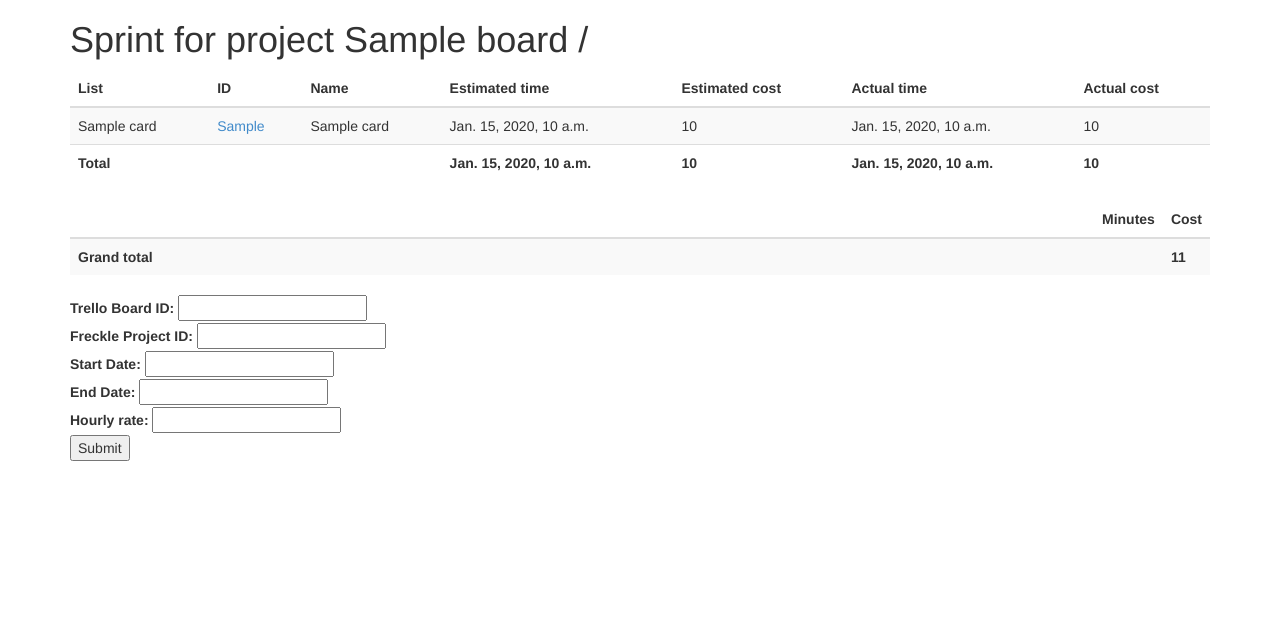
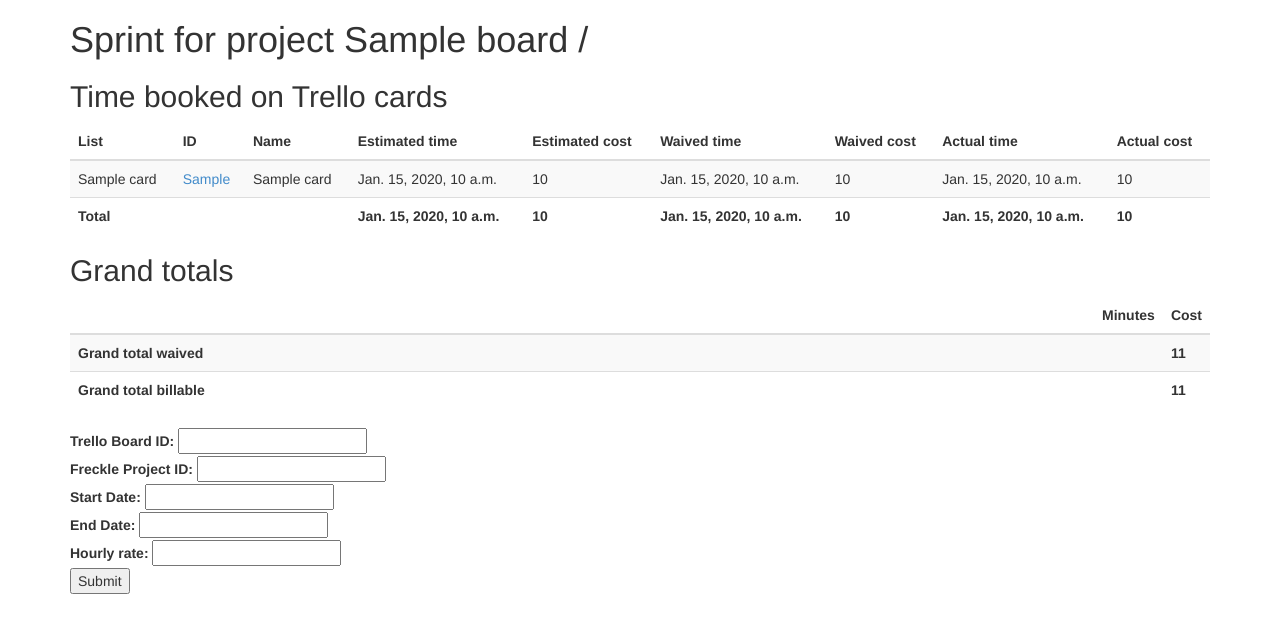
Before and after one commit to bitlabstudio/django-trello-freckle-sprints, a Django app: template sprints/templates/sprints/sprint_view.html in a window 1280 px wide. Shown: the top 633 px of the page. Run offline with Django 3.2, Linux system fonts and the light colour scheme; the template is opened without the code that fills it: most values are stand-ins (such as "Sample title", 1, 10 or a date in 2020); some libraries are stand-ins or nearby versions.

Commit message:
Added waived times to sprints view

```diff
--- a/sprints/templates/sprints/sprint_view.html
+++ b/sprints/templates/sprints/sprint_view.html
@@ -4,6 +4,7 @@
 {% block main %}
 <h1>{% trans "Sprint" %}{% if board %}{% blocktrans with board_name=board.name sprint_name=sprint.name %} for project {{ board_name }} / {{ sprint_name }}{% endblocktrans %}{% endif %}</h1>
 {% if cards %}
+    <h2>{% trans "Time booked on Trello cards" %}</h2>
     <table class="table table-striped">
         <thead>
             <tr>
@@ -12,6 +13,8 @@
                 <th>{% trans "Name" %}</th>
                 <th>{% trans "Estimated time" %}</th>
                 <th>{% trans "Estimated cost" %}</th>
+                <th>{% trans "Waived time" %}</th>
+                <th>{% trans "Waived cost" %}</th>
                 <th>{% trans "Actual time" %}</th>
                 <th>{% trans "Actual cost" %}</th>
             </tr>
@@ -24,6 +27,8 @@
                     <td>{{ card.name }}</td>
                     <td>{{ card.time_estimated }}</td>
                     <td>{{ card.cost_estimated }}</td>
+                    <td>{{ card.time_free }}</td>
+                    <td>{{ card.cost_free }}</td>
                     <td>{{ card.time_actual }}</td>
                     <td>{{ card.cost_actual }}</td>
                 </tr>
@@ -32,13 +37,17 @@
                     <td colspan="3"><strong>{% trans "Total" %}</strong></td>
                     <td><strong>{{ board.time_estimated_total }}</strong></td>
                     <td><strong>{{ board.cost_estimated_total }}</strong></td>
+                    <td><strong>{{ board.time_free_total }}</strong></td>
+                    <td><strong>{{ board.cost_free_total }}</strong></td>
                     <td><strong>{{ board.time_actual_total }}</strong></td>
                     <td><strong>{{ board.cost_actual_total }}</strong></td>
                 </tr>
         </tbody>
     </table>
 {% endif %}
+
 {% if entries.has_non_cards %}
+    <h2>{% trans "Time booked without Trello cards" %}</h2>
     <table class="table table-striped">
         <thead>
             <tr>
@@ -70,6 +79,7 @@
 {% endif %}
 
 {% if entries.has_free_non_cards %}
+    <h2>{% trans "Waived time booked without Trello cards" %}</h2>
     <table class="table table-striped">
         <thead>
             <tr>
@@ -101,6 +111,7 @@
 {% endif %}
 
 <table class="table table-striped">
+    <h2>{% trans "Grand totals" %}</h2>
     <thead>
         <tr>
             <th colspan="1"></th>
@@ -110,7 +121,12 @@
     </thead>
     <tbody>
         <tr>
-            <td style="width:100%;"><strong>{% trans "Grand total" %}</strong></td>
+            <td style="width:100%;"><strong>{% trans "Grand total waived" %}</strong></td>
+            <td><strong>{{ board.time_free_total|add:entries.total_free_non_card_time }}</strong></td>
+            <td><strong>{{ board.cost_free_total|add:entries.total_free_non_card_cost }}</strong></td>
+        </tr>
+        <tr>
+            <td style="width:100%;"><strong>{% trans "Grand total billable" %}</strong></td>
             <td><strong>{{ board.time_actual_total|add:entries.total_non_card_time }}</strong></td>
             <td><strong>{{ board.cost_actual_total|add:entries.total_non_card_cost }}</strong></td>
         </tr>
```
Also changed, not shown: sprints/freckle_api.py (+8 -3 lines), sprints/trello_api.py (+12 -1 lines).
